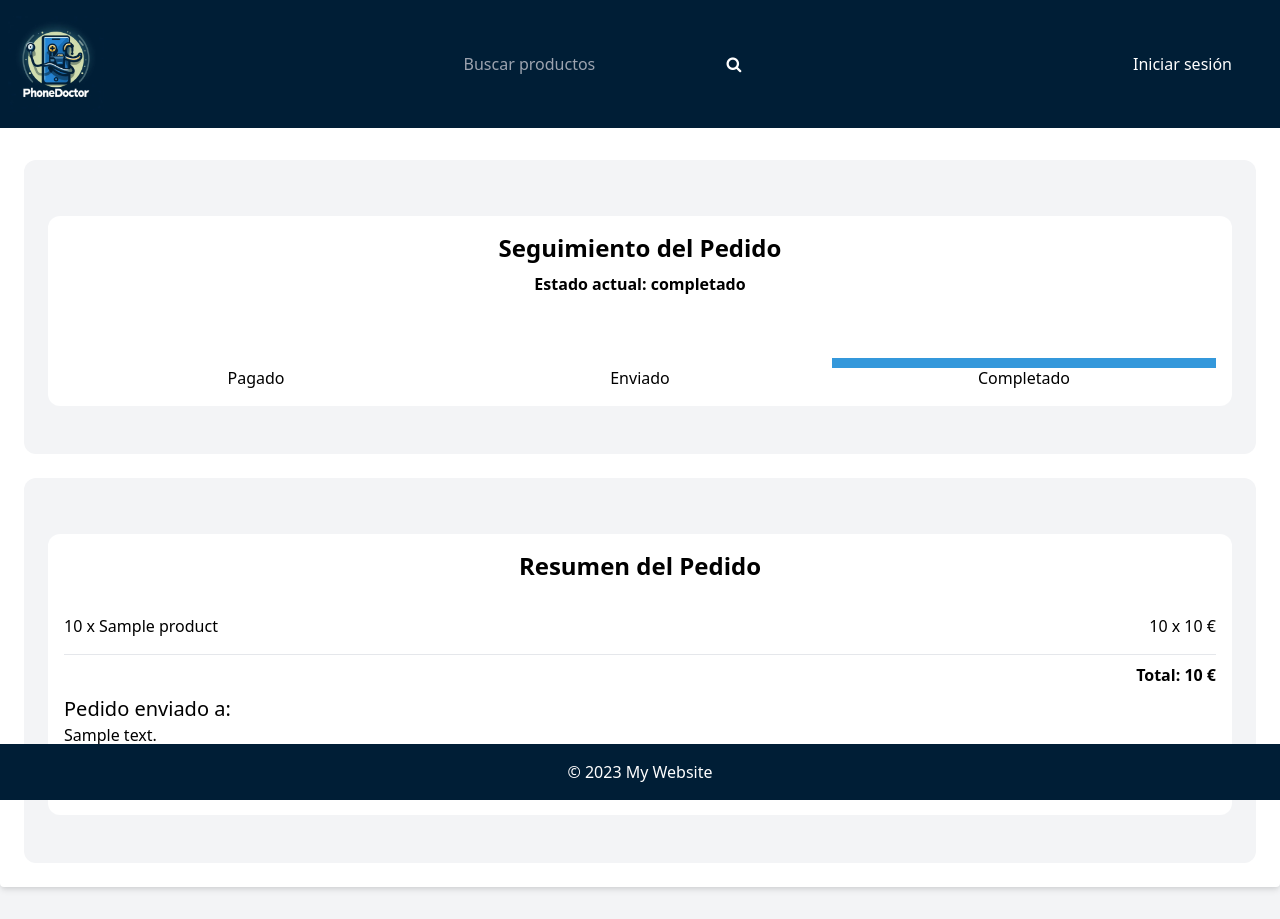
After one commit to PGPI-2-1/PhoneDoctor, a Django app: template PhoneDoctor/order/templates/seguimiento_pedido.html in a window 1280 px wide. The commit adds this page. Run offline with Django 4.2, Linux system fonts and the light colour scheme; the template is opened without the code that fills it: most values are stand-ins (such as "Sample title", 1, 10 or a date in 2020); some libraries are stand-ins or nearby versions.

Commit message:
feat: Order tracking panel
Now users can track their orders

```diff
--- a/PhoneDoctor/PhoneDoctor/urls.py
+++ b/PhoneDoctor/PhoneDoctor/urls.py
@@ -12,5 +12,5 @@ urlpatterns = [
     path('usuario/', include('custom_user.urls')),
     path('shoppingCart/', include('shoppingCart.urls')),
     path('product/', include('product.urls')),
-    path('checkout/', include('order.urls')),
+    path('order/', include('order.urls')),
 ] + static(settings.MEDIA_URL, document_root=settings.MEDIA_ROOT)
--- a/PhoneDoctor/core/templates/core/index.html
+++ b/PhoneDoctor/core/templates/core/index.html
@@ -12,6 +12,8 @@
             <div class="mt-6 px-6 py-12 bg-gray-100 rounded-xl">
                 <h2 class="mb-8 text-2xl text-center">Productos</h2>
 
+                <p style="color: red;">{{ mensaje_cantidad }}</p>
+
                 <div class="grid grid-cols-3 gap-3">
                     {% for product in products %}
                         <div>
@@ -23,6 +25,7 @@
                                 <div class="p-6 bg-white rounded-b-xl">
                                     <h2 class="text-2xl">{{ product.name }}</h2>
                                     <p class="text-gray-500">Precio: {{ product.price }}</p>
+                                    <p class="text-gray-500">Quedan: {{ product.quantity }}</p>
                                 </div>
                             </a>
                             <form id="miFormulario" action="{% url 'add_to_cart' product.id %}" method="GET">
--- a/PhoneDoctor/order/templates/checkout.html
+++ b/PhoneDoctor/order/templates/checkout.html
@@ -25,7 +25,6 @@
                     <input type="text" name="address" id="address" placeholder="Ingresa tu dirección" required
                         class="mt-1 p-2 w-full border rounded-md">
                 </div>
-                <!-- Puedes agregar más campos según sea necesario -->
 
                 <button type="submit" class="bg-blue-500 text-white px-4 py-2 rounded">Pagar</button>
             </form>
--- /dev/null
+++ b/PhoneDoctor/order/templates/seguimiento_pedido.html
@@ -0,0 +1,75 @@
+{% extends 'core/base.html' %}
+{% block title %}Checkout{% endblock %}
+
+{% block content %}
+
+    <div class="mt-6 px-6 py-12 bg-gray-100 rounded-xl">
+        <div class="felx felx-col justify-between block mt-2 p-4 bg-white rounded-xl">
+            <h2 class="text-2xl text-center font-bold mb-2">Seguimiento del Pedido</h2>
+            <h2 class="text text-center font-semibold mb-2">Estado actual: {{order.status}}</h2>
+            <div class="progress-bar">
+                <div class="progress-step {% if order.status == 'pagado' %}active{% endif %}">
+                    <span>Pagado</span>
+                </div>
+                <div class="progress-step {% if order.status == 'enviado' %}active{% endif %}">
+                    <span>Enviado</span>
+                </div>
+                <div class="progress-step {% if order.status == 'completado' %}active{% endif %}">
+                    <span>Completado</span>
+                </div>
+            </div>
+        </div>
+    </div>
+
+    <div class="mt-6 px-6 py-12 bg-gray-100 rounded-xl">
+        <div class="felx felx-col justify-between block mt-2 p-4 bg-white rounded-xl">
+            <h2 class="text-2xl text-center font-bold mb-8">Resumen del Pedido</h2>
+            {% for item in order.items.all %}
+                <div class="flex justify-between mb-4">
+                    <p>{{ item.quantity }} x {{ item.product.name}} </p>
+                    <p>{{ item.quantity }} x {{ item.product.price}} €</p>
+                </div>
+            {% endfor %}
+            <p class="text-right font-bold border-t py-2">Total: {{order.precio_total}} €</p>
+            <p class="text-xl font-awsome">Pedido enviado a: </p>
+            <p>{{order.address}}</p>
+            <p class="text-xl font-awsome">Correo electrónico:  </p>
+            <p>{{order.email}}</p>
+        </div>
+    </div>
+
+    <style>
+        .progress-bar {
+            display: flex;
+            justify-content: space-between;
+            align-items: center;
+            width: 100%;
+            margin-top: 20px;
+        }
+
+        .progress-step {
+            flex: 1;
+            text-align: center;
+            position: relative;
+        }
+
+        .progress-step span {
+            display: block;
+            margin-top:50px; /* Ajuste para separar el cartel del estado y la barra de progreso */
+        }
+
+        .progress-step.active span::before {
+            content: '';
+            width: 100%;
+            height: 10px; /* Ajuste para hacer la barra más gruesa */
+            background-color: #3498db; /* Color de la barra activa */
+            position: absolute;
+            top: 50%; /* Ajuste para colocar la barra por debajo del cartel del estado */
+            transform: translateY(50%);
+            left: 0;
+        }
+
+    </style>
+
+
+{% endblock %}
--- a/PhoneDoctor/order/urls.py
+++ b/PhoneDoctor/order/urls.py
@@ -1,6 +1,7 @@
 from django.urls import path
 
-from .views import checkout
+from .views import checkout, seguimiento_pedido
 urlpatterns = [
-    path('', checkout, name='checkout'),
+    path('checkout', checkout, name='checkout'),
+    path('<int:order_id>/', seguimiento_pedido, name='seguimiento_pedido')
 ]
--- a/PhoneDoctor/product/models.py
+++ b/PhoneDoctor/product/models.py
@@ -18,6 +18,7 @@ class Product(models.Model):
     description=models.TextField(blank=True,null=True)
     price=models.FloatField()
     image = models.ImageField(upload_to='item_images', blank=True, null=True)
+    quantity=models.IntegerField(default=0)
     is_sold=models.BooleanField(default=False)
 
     def __str__(self):
--- a/PhoneDoctor/shoppingCart/models.py
+++ b/PhoneDoctor/shoppingCart/models.py
@@ -7,3 +7,4 @@ class CartItem(models.Model):
     user = models.ForeignKey(User, related_name='cart_item', on_delete=models.CASCADE, null=True)
     product = models.ForeignKey(Product, on_delete=models.CASCADE)
     quantity = models.IntegerField(default=0)
+    is_processed = models.BooleanField(default=False)
```
Also changed, not shown: PhoneDoctor/core/views.py (+6 -1 lines), PhoneDoctor/order/models.py (+10 -2 lines), PhoneDoctor/order/views.py (+30 -13 lines), PhoneDoctor/product/forms.py (+8 -2 lines), PhoneDoctor/shoppingCart/views.py (+7 -3 lines), PhoneDoctor/db.sqlite3, PhoneDoctor/order/migrations/0003_order_status.py (added), PhoneDoctor/order/migrations/0004_remove_order_is_paid.py (added), PhoneDoctor/order/migrations/0005_remove_order_products_order_items.py (added), PhoneDoctor/order/migrations/0006_order_precio_total.py (added), PhoneDoctor/product/migrations/0002_product_quantity.py (added), PhoneDoctor/shoppingCart/migrations/0003_cartitem_is_processed.py (added).
